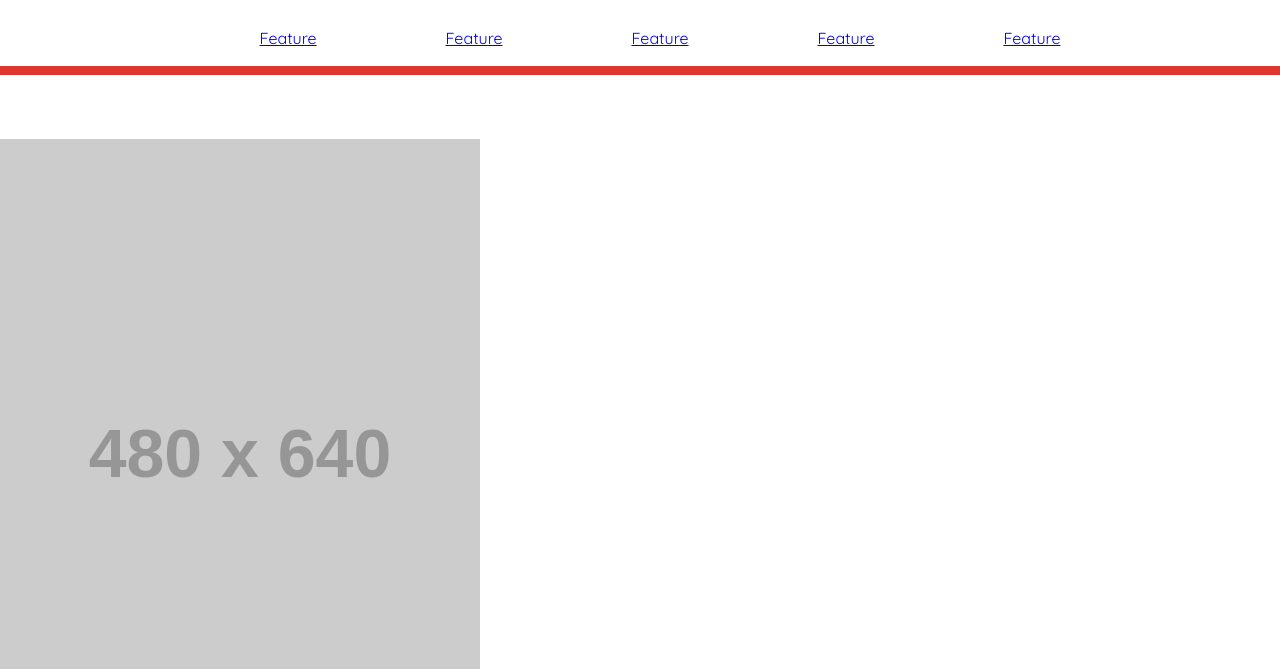
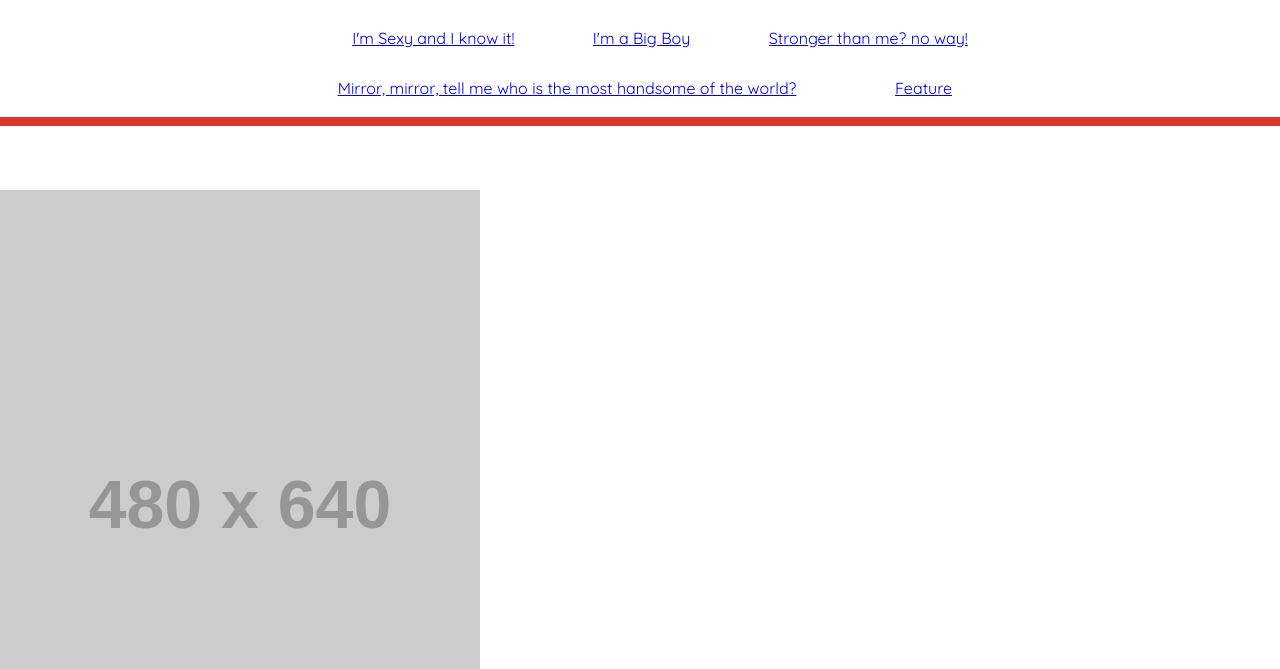
Before and after one commit to HackaGamers/adopteUnHeros, a plain HTML site: page client/index.html in a window 1280 px wide. Shown: the part 131-800 px from the top of the page. Drawn offline with nearby package versions, Linux system fonts and the light colour scheme; placeholder pictures from the web are drawn by us; a small style sheet from the web is missing.

Commit message:
features

```diff
--- a/client/index.html
+++ b/client/index.html
@@ -19,10 +19,10 @@
 		</div>
 		<nav class="navbar">
 			<ul>
-				<li><a href="#">Feature</a></li>
-				<li><a href="#">Feature</a></li>
-				<li><a href="#">Feature</a></li>
-				<li><a href="#">Feature</a></li>
+				<li><a href="#"> I'm Sexy and I know it!</a></li>
+				<li><a href="#"> I'm a Big Boy</a></li>
+				<li><a href="#"> Stronger than me? no way! </a></li>
+				<li><a href="#">Mirror, mirror, tell me who is the most handsome of the world?</a></li>
 				<li><a href="#">Feature</a></li>
 			</ul>
 		</nav>
```
